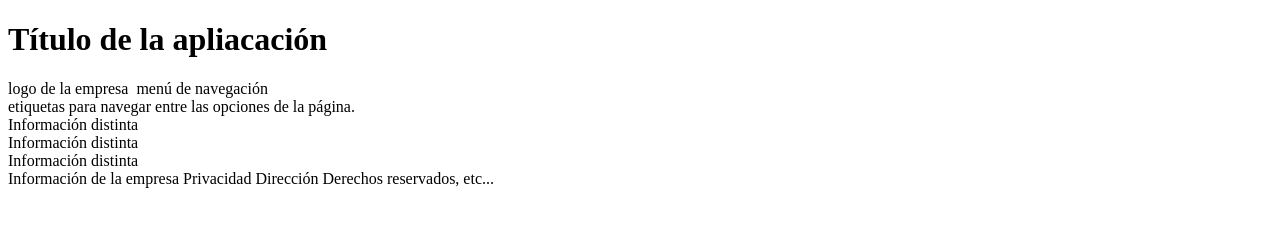
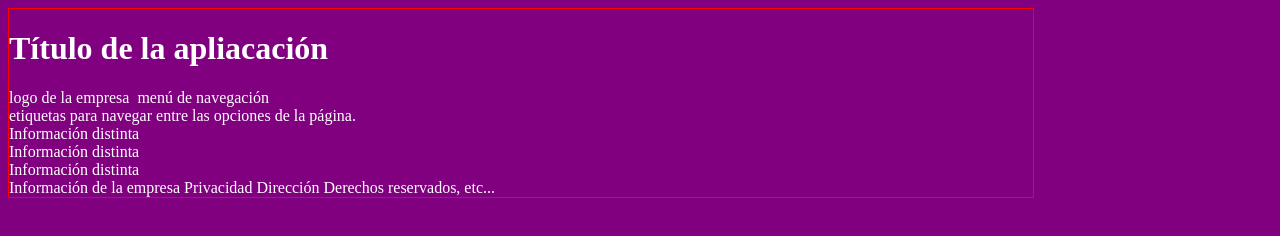
Before and after one commit to valevaldezd/pw2171, a plain HTML site: page primerHTML5.html in a window 1280 px wide. Drawn offline with Linux system fonts and the light colour scheme.

Commit message:
primer css

```diff
--- /dev/null
+++ b/css/estilos.css
@@ -0,0 +1,7 @@
+body {
+	background: purple;
+	border: 1px solid red;
+	color: white;
+	font-size: 16px;
+	max-width: 1024px;
+}
--- a/primerHTML5.html
+++ b/primerHTML5.html
@@ -3,6 +3,7 @@
 <head>
 	<meta charset="UTF-8">
 	<title>Título de la página</title>
+	<link rel="stylesheet" type="text/css" href="css/estilos.css">
 </head>
 <body>
 	<header>
```
